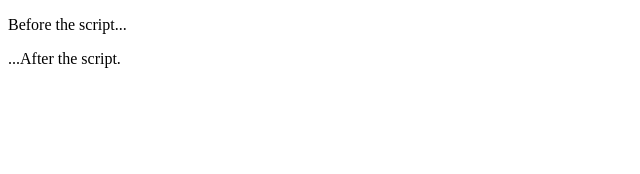
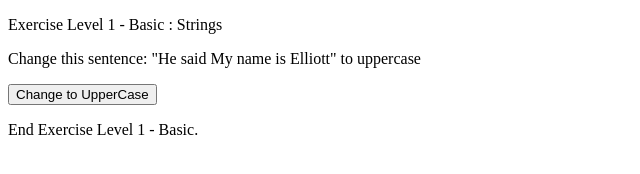
Before and after one commit to AndilX/QA-Javascript, a plain HTML site: page Exercise Level 1 - Basic_Strings.html in a window 1280 px wide. Shown: the whole page, without its empty margins (0-640 px from the left). Drawn offline with Linux system fonts and the light colour scheme.

Commit message:
added string 1

```diff
--- a/Exercise Level 1 - Basic_Strings.html
+++ b/Exercise Level 1 - Basic_Strings.html
@@ -1,10 +1,23 @@
 <!DOCTYPE HTML>
 <html>
     <body>
-        <p>Before the script...</p>
-            <script>
-            window.alert('Hello, world!');
-            </script>
-        <p>...After the script.</p>
+        <p>Exercise Level 1 - Basic : Strings </p>
+
+        <p>Change this sentence: "He said My name is Elliott" to uppercase </p>
+        <button onclick="changeStringFunction()"> Change to UpperCase</button>
+        <p id="button"></p>
+
+        <script>
+
+            function changeStringFunction() {
+            var sentence = "He said My name is Elliott";
+            var changed = sentence.toUpperCase();
+            document.getElementById("button").innerHTML = changed;
+            console.log(changed);
+            }
+
+        </script>
+
+        <p>End Exercise Level 1 - Basic.</p>
     </body>
 </html>
```
